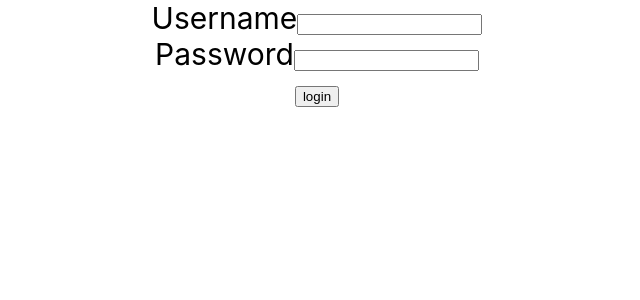
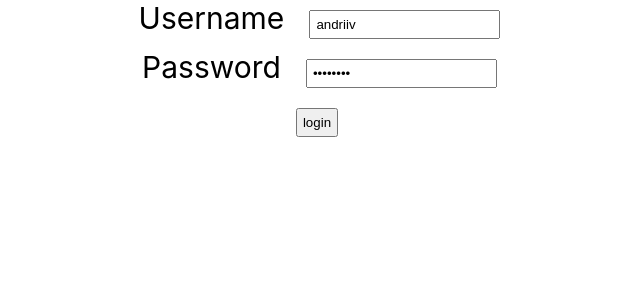
Before and after one commit to roman-andriiv/todo-react, a React (Create React App) app: page / in a window 1280 px wide. Shown: the top 300 px of the page, without its empty margins (323-963 px from the left). Built offline with nearby package versions, Linux system fonts and the light colour scheme.

Commit message:
[andriiv][master] improving Login Component further

```diff
--- /dev/null
+++ b/src/components/todo/TodoApp.css
@@ -0,0 +1,4 @@
+label, input, button {
+    margin: 10px;
+    padding: 5px;
+}
--- a/src/components/todo/TodoApp.jsx
+++ b/src/components/todo/TodoApp.jsx
@@ -1,3 +1,6 @@
+import "./TodoApp.css";
+import {useState} from "react";
+
 export default function TodoApp() {
     return (
         <div className="TodoApp">
@@ -9,16 +12,28 @@ export default function TodoApp() {
 }
 
 function LoginComponent() {
+
+    const [username, setUsername] = useState('andriiv');
+    const [password, setPassword] = useState('password');
+
+    function handleUsernameChange(event) {
+        setUsername(event.target.value);
+    }
+
+    function handlePasswordChange(event) {
+        setPassword(event.target.value);
+    }
+
     return (
         <div className="Login">
             <div className="LoginForm">
                 <div>
                     <label>Username</label>
-                    <input type="text" name="username"/>
+                    <input type="text" name="username" value={username} onChange={handleUsernameChange}/>
                 </div>
                 <div>
                     <label>Password</label>
-                    <input type="password" name="password"/>
+                    <input type="password" name="password" value={password} onChange={handlePasswordChange}/>
                 </div>
                 <div>
                     <button type="button" name="login">login</button>
```
